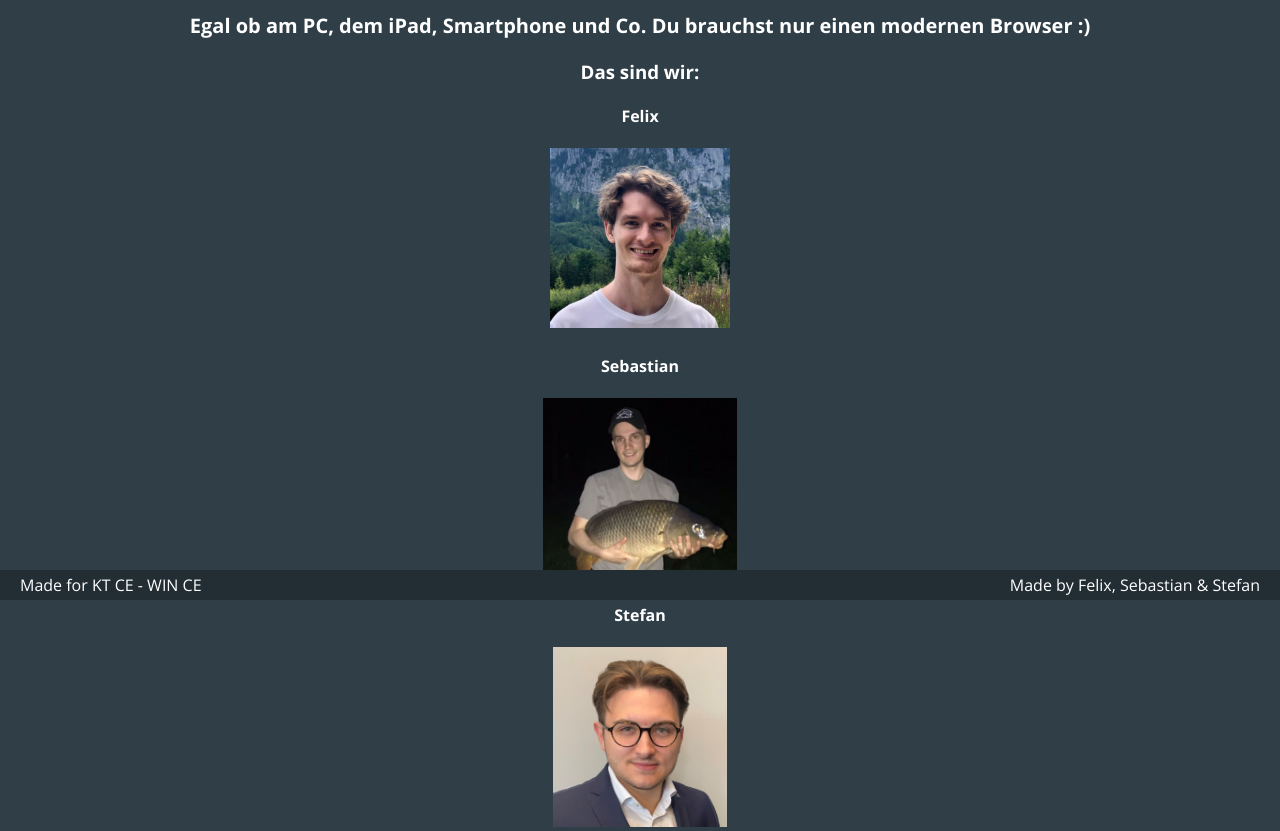
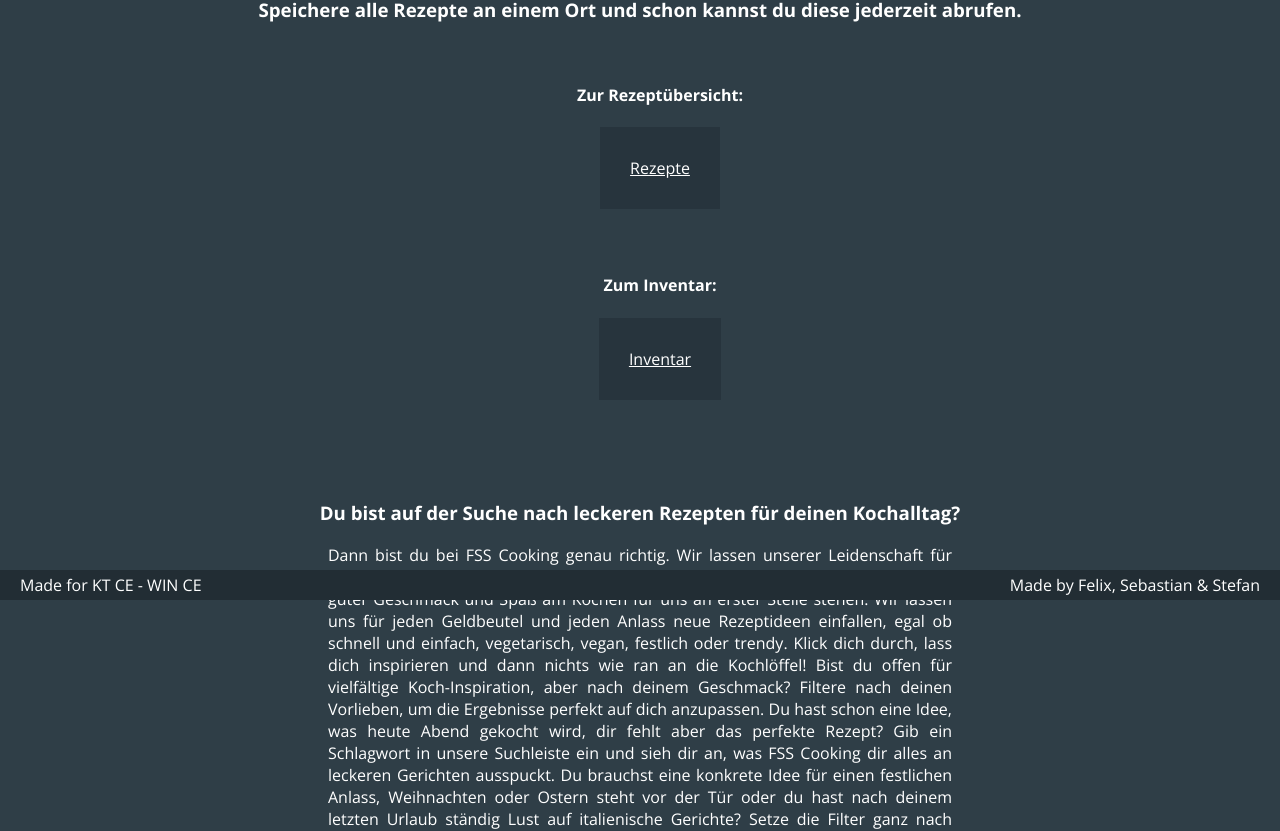
Before and after one commit to Koracs/FFSCooking, a React (Create React App) app in the folder frontend/: page / in a window 1280 px wide. Shown: the part 200-1031 px from the top of the page. Built offline with nearby package versions, Linux system fonts and the light colour scheme.

Commit message:
Neugestaltung Home Seite

```diff
--- a/frontend/src/pages/home.jsx
+++ b/frontend/src/pages/home.jsx
@@ -1,26 +1,50 @@
 import React from "react";
-import logo_stefan from '../Photos/Stefan.jpg'
-import logo_felix from '../Photos/Felix.jpg'
-import logo_sebastian from '../Photos/Sebastian.jpg'
+import {NavLink} from "react-router-dom";
 
 export default function Home() {
     return (
         <>
             <div>
+                <br/>
                 <h1>Deine besten Rezepte an einem Ort</h1>
-                <h2>Speichere alle Rezepte an einem Ort und schon kannst du diese jederzeit abrufen.</h2>
-                <h3 style={{fontSize: '20px' }}>Egal ob am PC, dem iPad, Smartphone und Co. Du brauchst nur einen modernen Browser :) </h3>
+                <h3>Speichere alle Rezepte an einem Ort und schon kannst du diese jederzeit abrufen.</h3>
 
-                <h3>Das sind wir:</h3>
+                <ul>
+                    <br/>
+                    <h4>Zur Rezeptübersicht: </h4>
+                    <li style={{display: "inline-block", textAlign: "right",
+                        textdecoration: "none",
+                        background: "var(--button-color)",
+                        border: "none",
+                        padding: "30px",
+                        cursor: "pointer",
+                        fontweight: "bold",
+                        fontsize: "40px",
+                        borderradius: "20%",}}><NavLink to={"/recipes"}>Rezepte</NavLink></li>
+                    <br/>
+                    <br/>
+                    <br/>
+                    <h4>Zum Inventar: </h4>
+                    <li style={{display: "inline-block", textAlign: "right",
+                        textdecoration: "none",
+                        background: "var(--button-color)",
+                        border: "none",
+                        padding: "30px",
+                        cursor: "pointer",
+                        fontweight: "bold",
+                        fontsize: "40px",
+                        borderradius: "20%",}}><NavLink to={"/inventory"}>Inventar</NavLink></li>
+                </ul>
+                <br/>
+                <br/>
+                <br/>
+                <h3>Du bist auf der Suche nach leckeren Rezepten für deinen Kochalltag?</h3>
+                <p style={{textAlign: "justify", marginLeft: "25%", marginRight: "25%", justifycontent: "block", display: "flex"}}>Dann bist du bei FSS Cooking genau richtig. Wir lassen unserer Leidenschaft für Essen und Trinken freien Lauf und zeigen dir mit inspirierenden Kochrezepten, dass guter Geschmack und Spaß am Kochen für uns an erster Stelle stehen.
+                    Wir lassen uns für jeden Geldbeutel und jeden Anlass neue Rezeptideen einfallen, egal ob schnell und einfach, vegetarisch, vegan, festlich oder trendy. Klick dich durch, lass dich inspirieren und dann nichts wie ran an die Kochlöffel!
+                    Bist du offen für vielfältige Koch-Inspiration, aber nach deinem Geschmack? Filtere nach deinen Vorlieben, um die Ergebnisse perfekt auf dich anzupassen. Du hast schon eine Idee, was heute Abend gekocht wird, dir fehlt aber das perfekte Rezept? Gib ein Schlagwort in unsere Suchleiste ein und sieh dir an, was FSS Cooking dir alles an leckeren Gerichten ausspuckt. Du brauchst eine konkrete Idee für einen festlichen Anlass, Weihnachten oder Ostern steht vor der Tür oder du hast nach deinem letzten Urlaub ständig Lust auf italienische Gerichte? Setze die Filter ganz nach Belieben und lass dich von uns ganz einfach zu deinem neuen Lieblingsrezept leiten.
+                    Wir zeigen dir die einfachsten Alltagsgerichte, die besten Rezeptklassiker, leckere Snacks für zwischendurch, aufwändige Wow-Rezepte für das romantische Dinner, trag- und grillbare Gerichte und Beilagen für die Gartenparty oder das neuste aus dem Food-Trend-Himmel – natürlich alles im FSS-Style.
+                    Egal wo du suchst, auf jeder Seite, hinter jedem Reiter und unter jedem Link versteckt sich bei uns FSS-Content.</p>
 
-                <h4>Felix</h4>
-                <img src={logo_felix} alt="Bild Felix" height={180} />
-
-                <h4>Sebastian</h4>
-                <img src={logo_sebastian} alt="Bild Sebastian" height={180} />
-
-                <h4>Stefan</h4>
-                <img src={logo_stefan} alt="Bild Stefan" height={180} />
             </div>
         </>
     )
```
